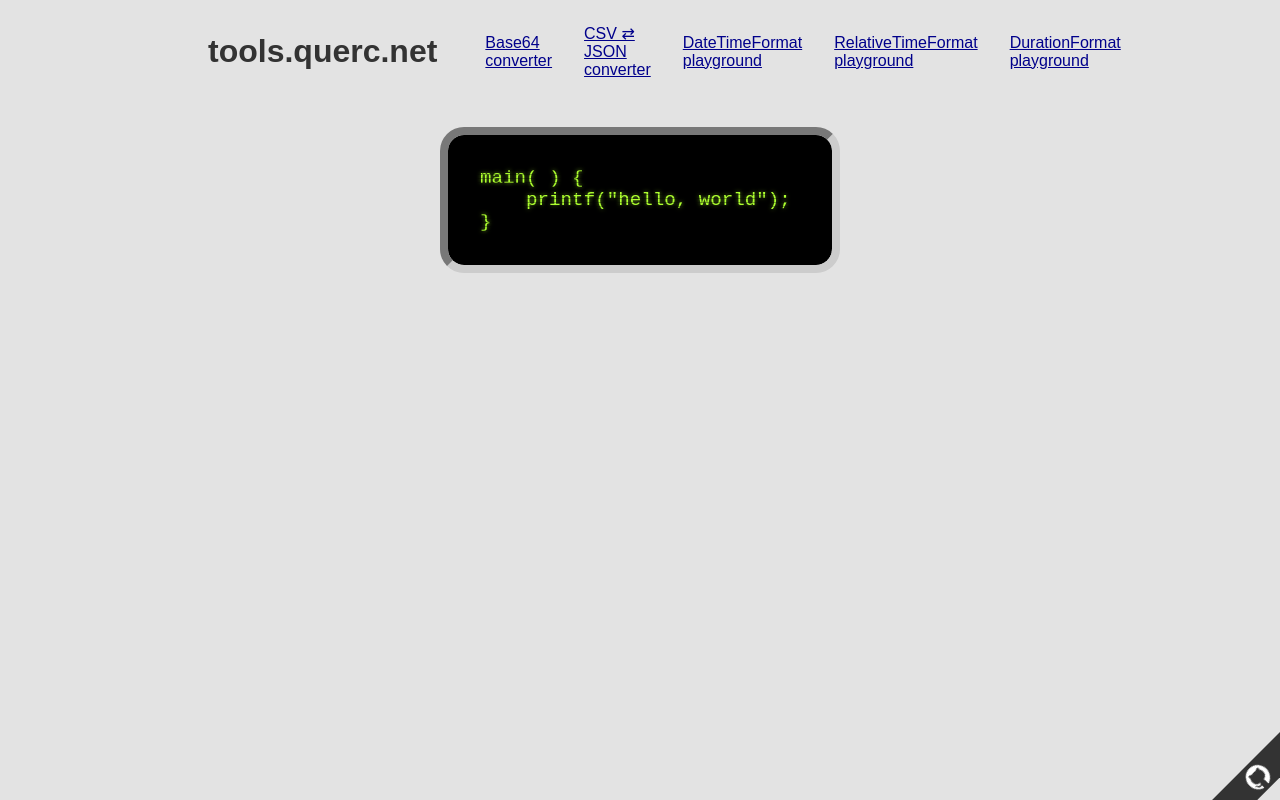
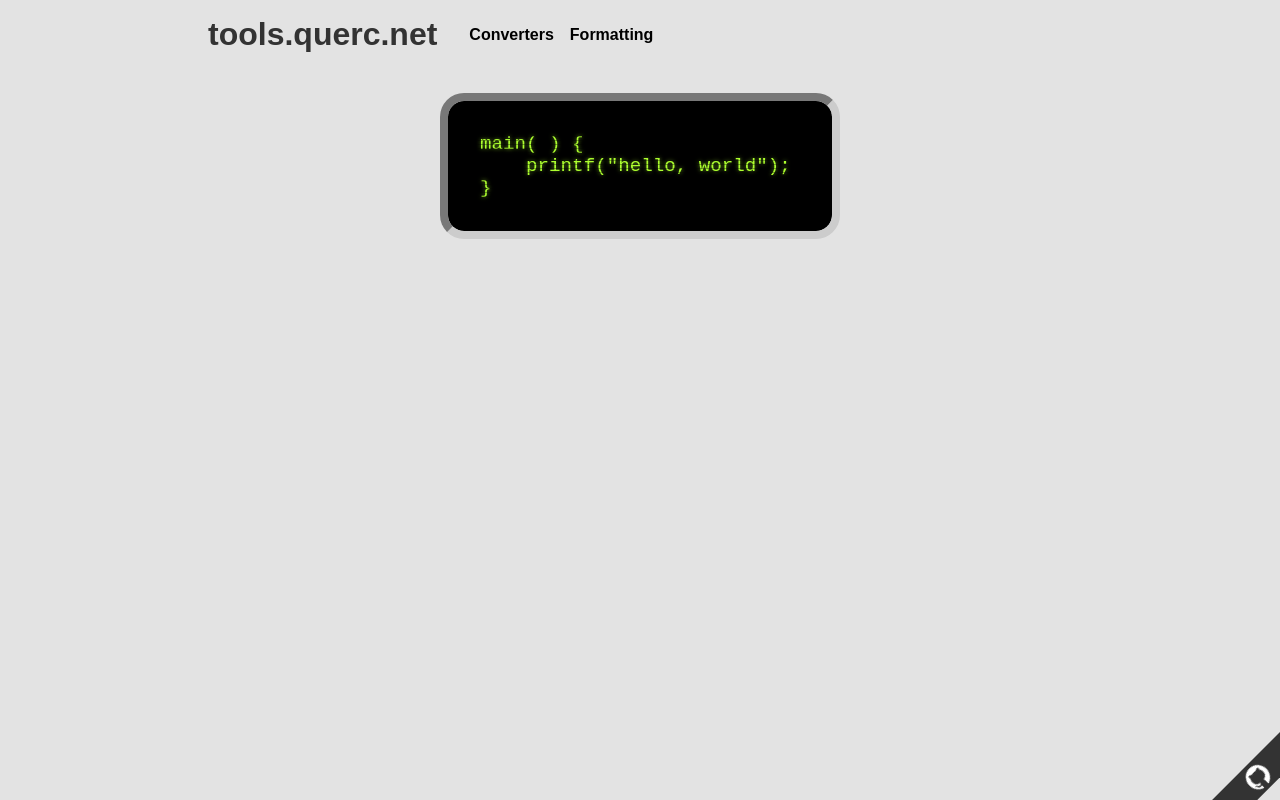
Before and after one commit to lindsayevans/tools.querc.net, a React (Vite) app: page / in a window 1280 px wide. Built offline with nearby package versions, Linux system fonts and the light colour scheme.

Commit message:
feat: nav menus

```diff
--- a/src/routes/Layout.scss
+++ b/src/routes/Layout.scss
@@ -30,11 +30,12 @@ header {
     }
   }
 
-  nav ul {
+  nav > ul {
     display: none;
     align-items: flex-start;
+    gap: 1rem;
     margin: 0;
-    padding: 1rem 0 0;
+    padding: 1rem 0 0 1rem;
     list-style-type: none;
     position: absolute;
     left: 0;
@@ -52,7 +53,41 @@ header {
       flex-direction: row;
       box-shadow: none;
       padding: 0;
+
+      ul {
+        display: flex;
+        opacity: 0;
+        position: absolute;
+        left: -1rem;
+        min-width: 16rem;
+        z-index: 1;
+        flex-direction: column;
+        background-color: #e3e3e3;
+        box-shadow: 0 10px 8px #00000033;
+        transition: opacity 0.15s ease-in-out;
+        border-radius: 0 0 8px 8px;
       }
+
+      > li {
+        position: relative;
+
+        &:hover,
+        &:focus-within {
+          ul {
+            opacity: 1;
+          }
+        }
+      }
+
+      li > strong {
+        cursor: default;
+      }
+    }
+
+    ul {
+      margin: 0;
+      padding: 0;
+      list-style-type: none;
 
       li {
         display: flex;
@@ -79,13 +114,14 @@ header {
         }
       }
     }
+  }
 
   nav.open {
     .hamburger {
       transform: rotate(-90deg);
     }
 
-    ul {
+    > ul {
       display: flex;
     }
   }
--- a/src/routes/Layout.tsx
+++ b/src/routes/Layout.tsx
@@ -9,6 +9,9 @@ export const Layout = () => {
 
   const navItems = [
     {
+      text: 'Converters',
+      items: [
+        {
           url: '/base64-converter',
           text: 'Base64 converter',
         },
@@ -16,6 +19,11 @@ export const Layout = () => {
           url: 'csv-json-converter',
           text: 'CSV ⇄ JSON converter',
         },
+      ],
+    },
+    {
+      text: 'Formatting',
+      items: [
         {
           url: 'date-time-format-playground',
           text: 'DateTimeFormat playground',
@@ -27,6 +35,8 @@ export const Layout = () => {
         {
           url: 'duration-format-playground',
           text: 'DurationFormat playground',
+        },
+      ],
     },
   ];
 
@@ -46,17 +56,27 @@ export const Layout = () => {
             🍔
           </button>
           <ul>
-            {navItems.map((navItem) => (
+            {navItems.map((group) => (
+              <li key={group.text}>
+                <strong>{group.text}</strong>
+                <ul>
+                  {group.items.map((navItem) => (
                     <li key={navItem.url}>
                       <NavLink
                         to={navItem.url}
                         className={({ isActive, isPending }) =>
                           isActive ? 'active' : isPending ? 'pending' : ''
                         }
-                  onClick={() => setMenuOpen(false)}
+                        onClick={(e) => {
+                          setMenuOpen(false);
+                          (e.target as HTMLAnchorElement).blur();
+                        }}
                       >
                         {navItem.text}
                       </NavLink>
+                    </li>
+                  ))}
+                </ul>
               </li>
             ))}
           </ul>
```
Lines whose indentation alone changed are shown as unchanged.
